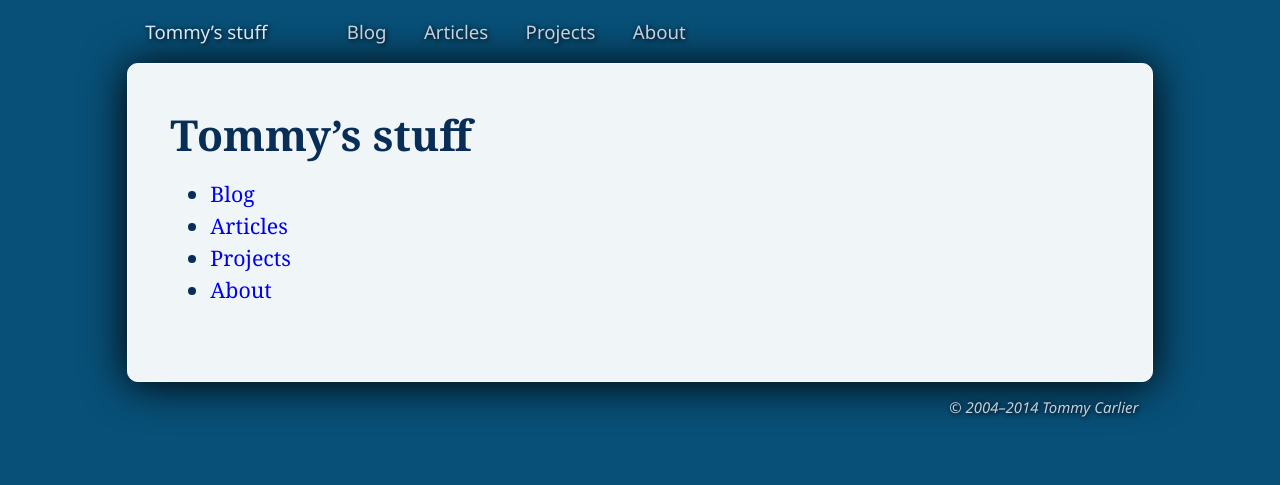
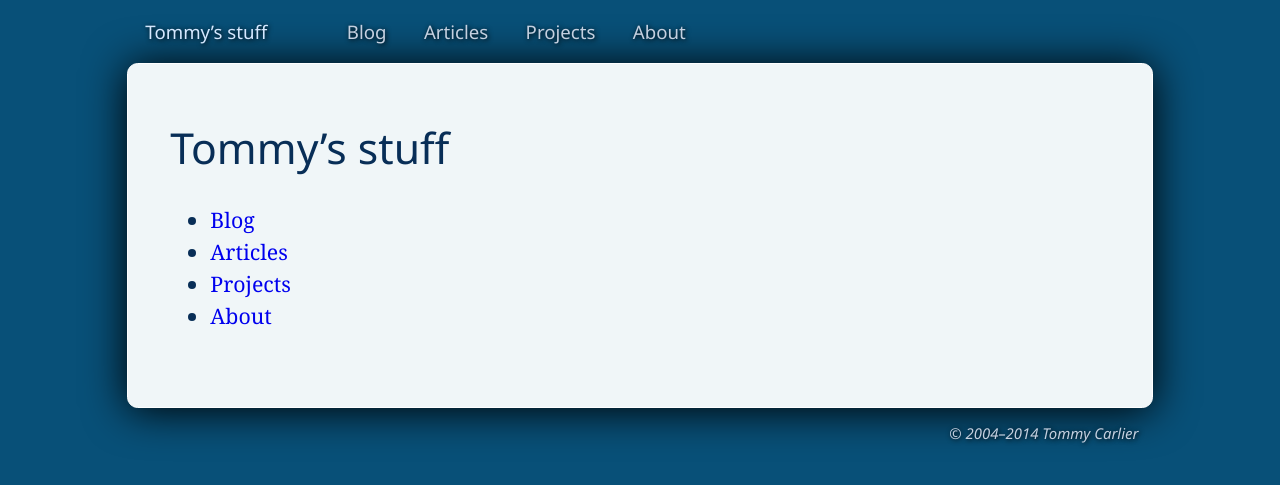
Before and after one commit to tommy-carlier/www.tcx.be, a Jekyll site: the page built from index.html, in a window 1280 px wide. Shown: the top 485 px of the page. Built offline with Jekyll 4.4.1, drawn with Linux system fonts in a browser that asks for light colours.

Commit message:
Use different font for headings

```diff
--- a/assets/_sass/style-vars.sass
+++ b/assets/_sass/style-vars.sass
@@ -9,3 +9,5 @@ $content-font: normal 16pt/150% Georgia, serif
 $content-background: #F0F6F8
 $content-text-color: #082E57
 $content-border-color: #FFF
+
+$heading-font: normal 32pt "Segoe UI", Tahoma, sans-serif
--- a/assets/site.sass
+++ b/assets/site.sass
@@ -58,5 +58,8 @@ body
 a
   text-decoration: none
 
+h1
+  font: $heading-font
+
 h1:first-child
   margin-top: 0
```
